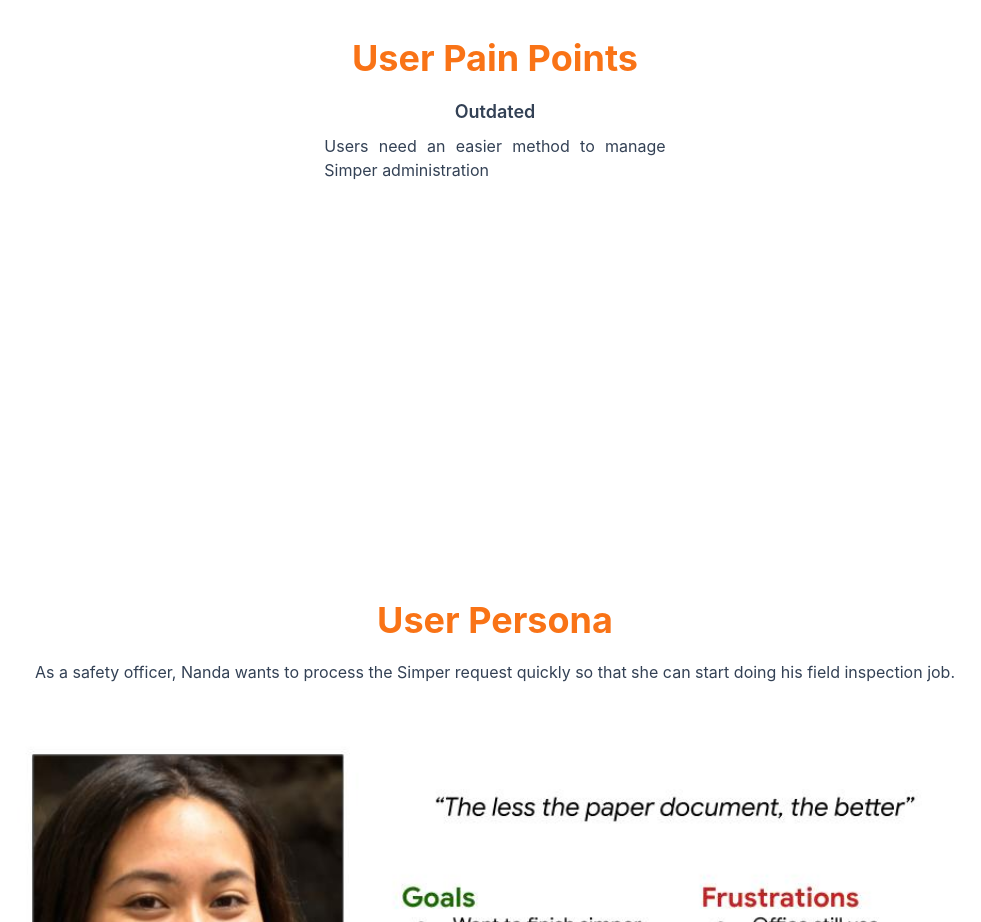
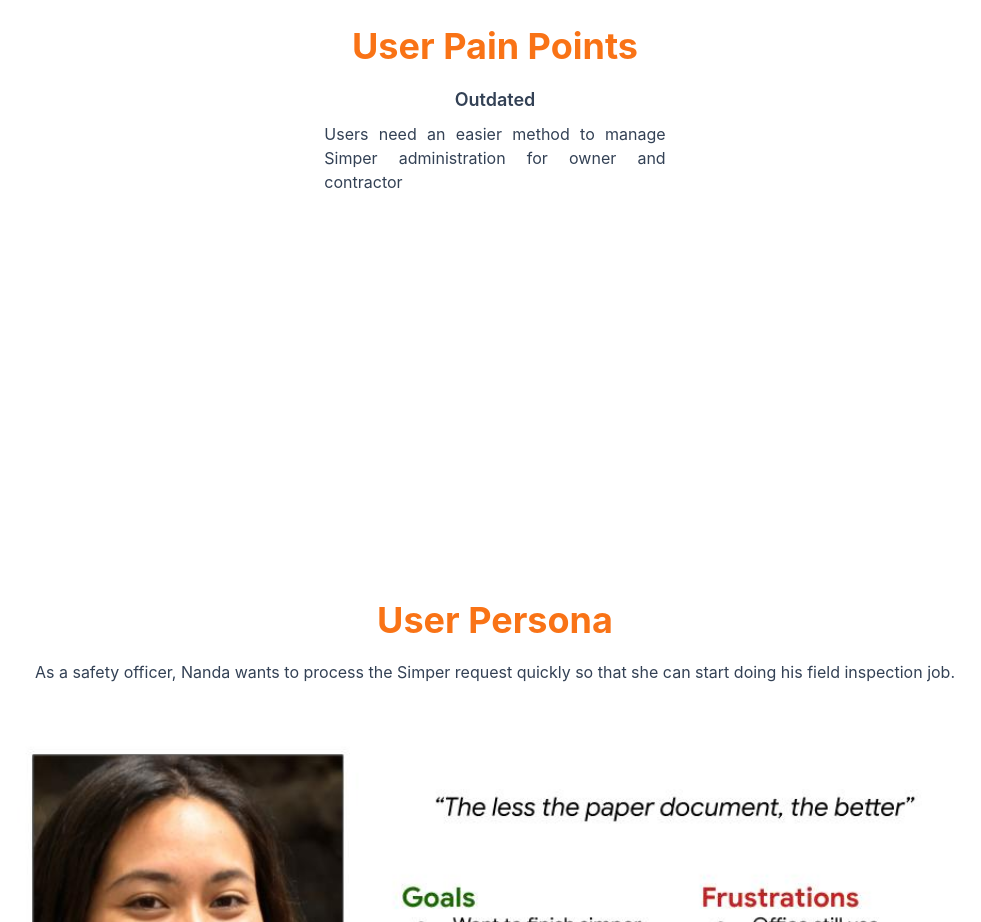
Before and after one commit to desmon91/my_meta_web, a Next.js app: page /project/esimper in a window 1280 px wide. Shown: the part 2820-3742 px from the top of the page, without its empty margins (145-1126 px from the left). Built offline with nearby package versions, Linux system fonts and the light colour scheme.

Commit message:
update persona and user journey

```diff
--- a/pages/project/esimper.js
+++ b/pages/project/esimper.js
@@ -105,7 +105,8 @@ export default function esimper() {
                 Outdated
               </h6>
               <p className="text-justify text-slate-700 mt-2">
-                Users need an easier method to manage Simper administration
+                Users need an easier method to manage Simper administration for
+                owner and contractor
               </p>
             </div>
           </div>
```
Also changed, not shown: public/esimper_persona.jpg, public/esimper_user_journey.jpg.
